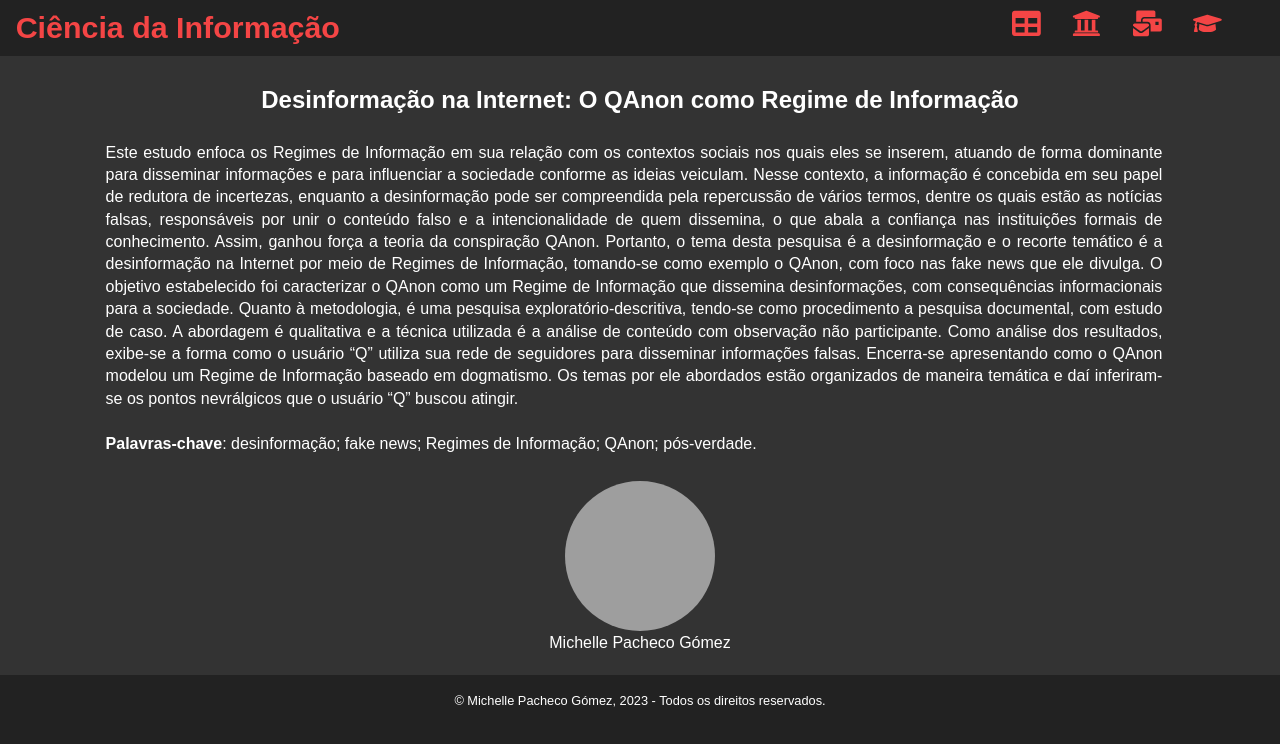
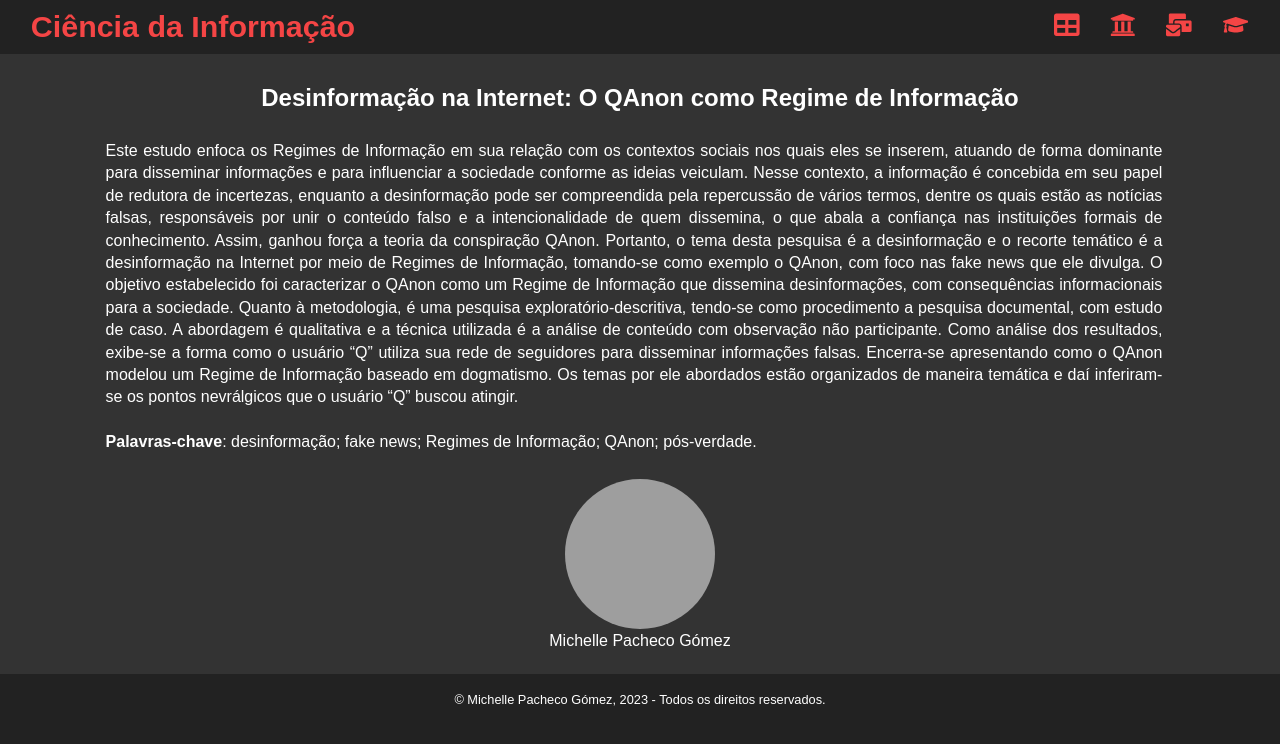
Before and after one commit to D3DD3F/Mestrado-QAnon, a React (Vite) app: page / in a window 1280 px wide. Shown: the top 744 px of the page. Built offline with nearby package versions, Linux system fonts and the light colour scheme; grey boxes are pictures that could not be loaded.

Commit message:
Adicionado cor ao TH, ajuste de estilo header

```diff
--- a/src/App.css
+++ b/src/App.css
@@ -18,23 +18,24 @@ header {
 
 header h1 {
   font-size: 1.9em;
-  font-weight: 0.4em;
   cursor: pointer;
-  margin-left: 0.4em;
+  margin-left: 0.9em;
 }
 
 header nav {
   display: flex;
   align-items: center;
   cursor: pointer;
-  margin-right: 1.6em;
 }
 
 header nav a {
-  margin-right: 0.9em;
+  margin-right: 1em;
   padding: 0.1em;
-  font-size: 1.8em;
+  font-size: 1.6em;
   color: #f44545;
+  align-items: center;
+  margin-top: 4px;
+
 }
 
 header h1,
@@ -76,6 +77,10 @@ td {
 
 tr:hover {
   background-color: #f44545;
+}
+
+th {
+  background-color: #222;
 }
 
 * {
```
